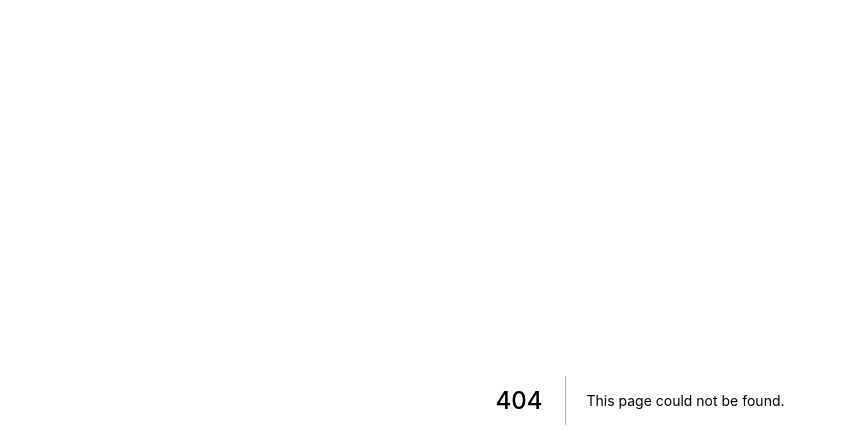
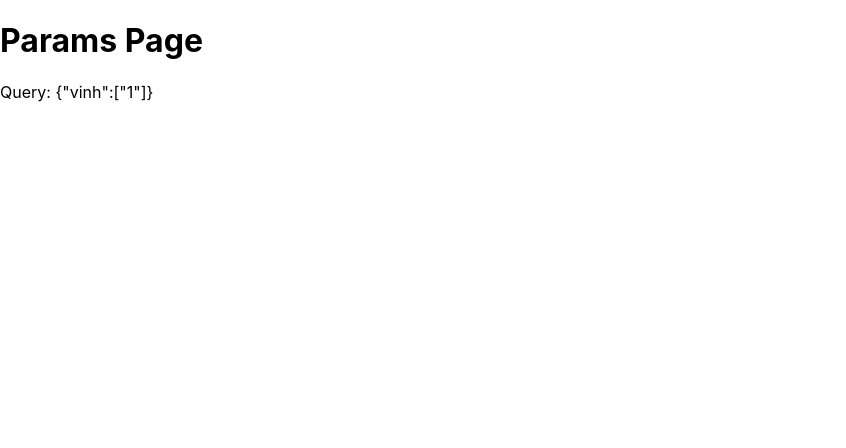
Before and after one commit to ngocvinhdn99/learn-nextjs, a Next.js app: page /posts/1 in a window 1280 px wide. Before the commit this address had no page. Shown: the top 448 px of the page, without its empty margins (0-846 px from the left). Built offline with nearby package versions, Linux system fonts and the light colour scheme.

Commit message:
update system file routing

```diff
--- /dev/null
+++ b/pages/posts/[...vinh].tsx
@@ -0,0 +1,15 @@
+import { useRouter } from 'next/router';
+import * as React from 'react';
+
+export interface ParamsPageProps {}
+
+export default function ParamsPage(props: ParamsPageProps) {
+	const router = useRouter();
+	return (
+		<div>
+			<h1>Params Page</h1>
+
+			<p>Query: {JSON.stringify(router.query)}</p>
+		</div>
+	);
+}
```
Also changed, not shown: pages/about.tsx (added, +7 -0 lines), pages/index.tsx (+7 -0 lines), pages/posts/[postId].tsx (added, +16 -0 lines), pages/posts/create.tsx (added, +7 -0 lines), pages/posts/index.tsx (added, +7 -0 lines).
